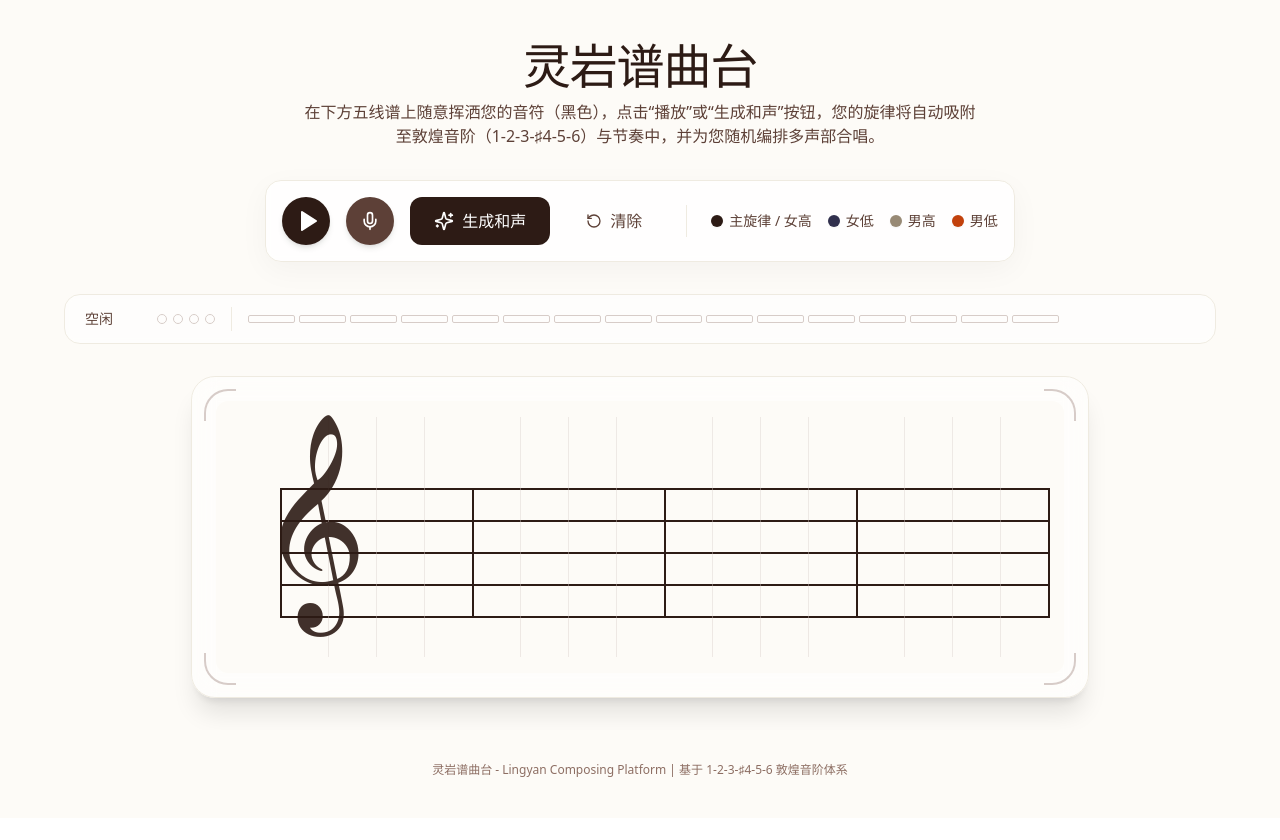
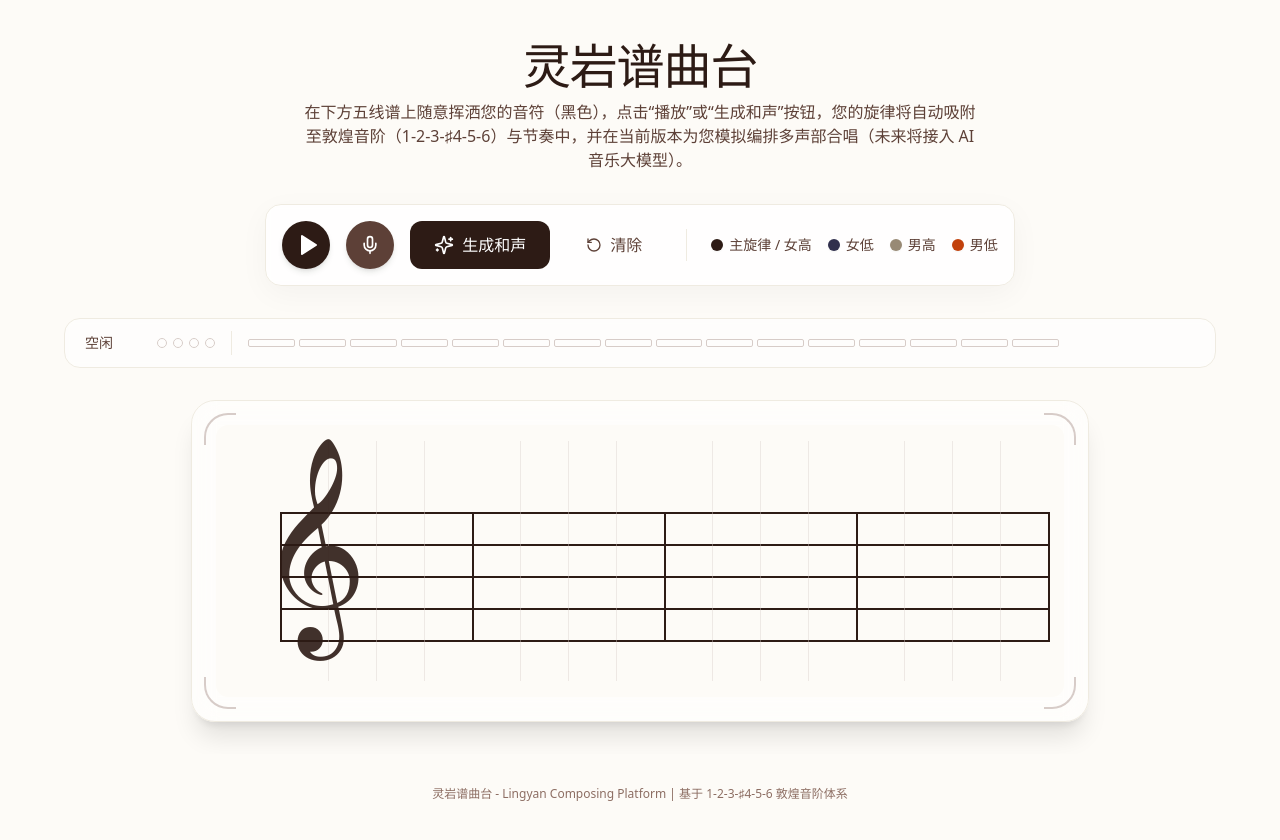
Before and after one commit to RudyJiang-cmd/Lingyan-Studio, a React (Vite) app: page / in a window 1280 px wide. Before the commit the page ends 818 px from the top, so only its background shows below. Built offline with nearby package versions, Linux system fonts and the light colour scheme; a web font is replaced by a local one.

Commit message:
docs: 更新版本管理说明，明确当前版本为前端模拟并规划未来AI大模型接入

```diff
--- a/src/App.tsx
+++ b/src/App.tsx
@@ -668,7 +668,7 @@ function App() {
           灵岩谱曲台
         </h1>
         <p className="text-[#5D4037] text-sm md:text-base font-sans leading-relaxed">
-          在下方五线谱上随意挥洒您的音符（黑色），点击“播放”或“生成和声”按钮，您的旋律将自动吸附至敦煌音阶（1-2-3-♯4-5-6）与节奏中，并为您随机编排多声部合唱。
+          在下方五线谱上随意挥洒您的音符（黑色），点击“播放”或“生成和声”按钮，您的旋律将自动吸附至敦煌音阶（1-2-3-♯4-5-6）与节奏中，并在当前版本为您模拟编排多声部合唱（未来将接入 AI 音乐大模型）。
         </p>
       </header>
 
```
Also changed, not shown: .trae/documents/prd.md, 1 other file (tests, documents, lock files or other folders).
